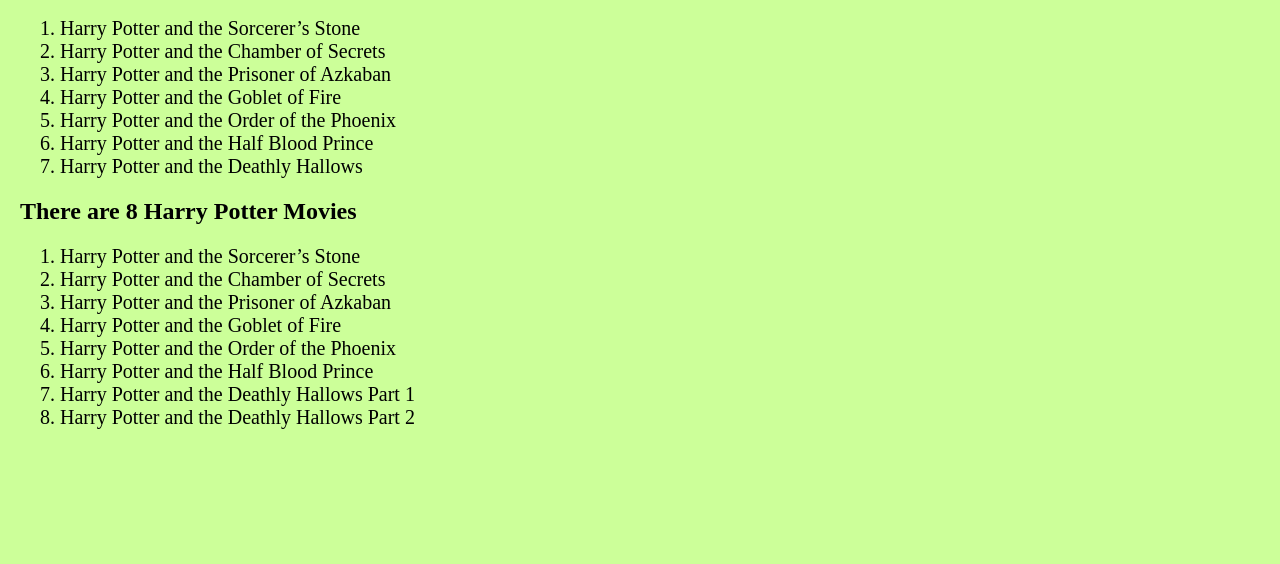
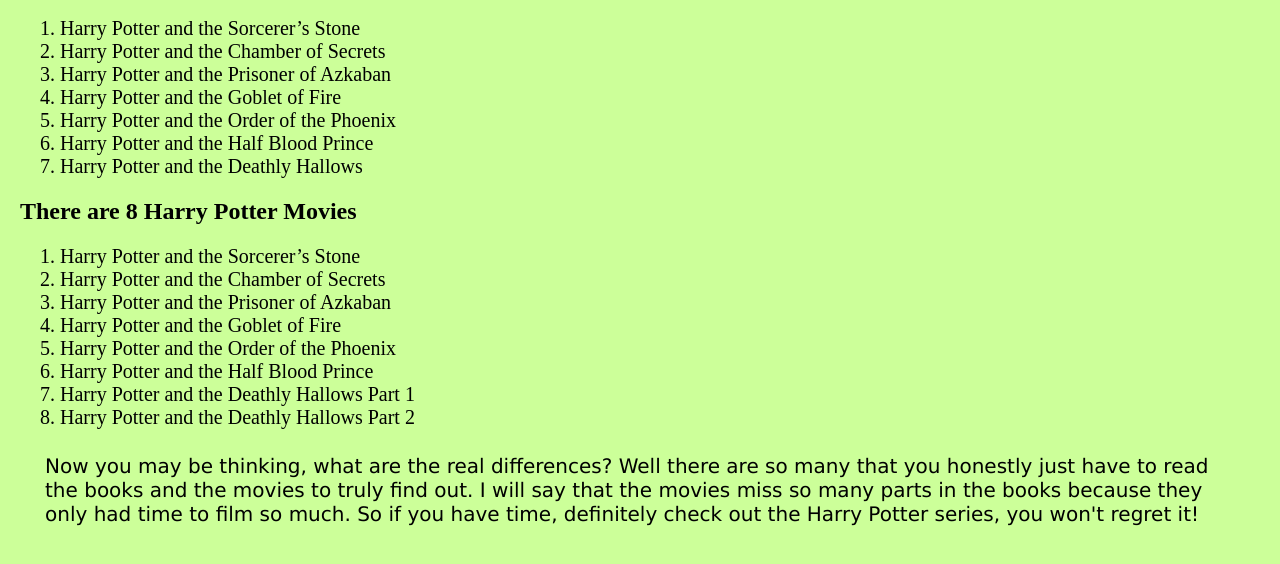
Before and after one commit to glocke17/glocke17.github.io, a plain HTML site: page 002_booksvsmovies.html in a window 1280 px wide. Shown: the part 158-722 px from the top of the page. Drawn offline with Linux system fonts and the light colour scheme.

Commit message:
Update 002_booksvsmovies.html

```diff
--- a/002_booksvsmovies.html
+++ b/002_booksvsmovies.html
@@ -43,6 +43,7 @@
       <li>Harry Potter and the Deathly Hallows Part 2</li>
     </ol>
 
+  <p>Now you may be thinking, what are the real differences? Well there are so many that you honestly just have to read the books and the movies to truly find out. I will say that the movies miss so many parts in the books because they only had time to film so much. So if you have time, definitely check out the Harry Potter series, you won't regret it!</p>
 
 
 
```
